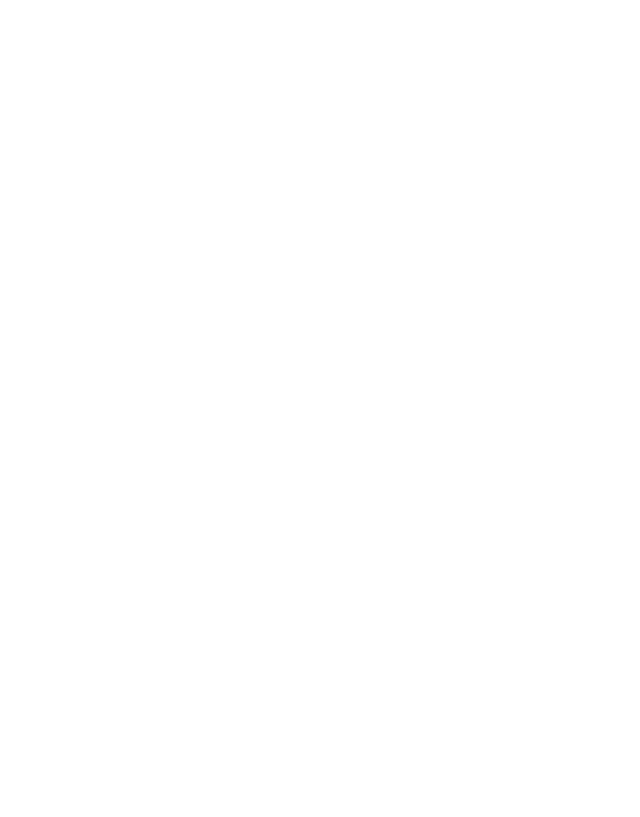
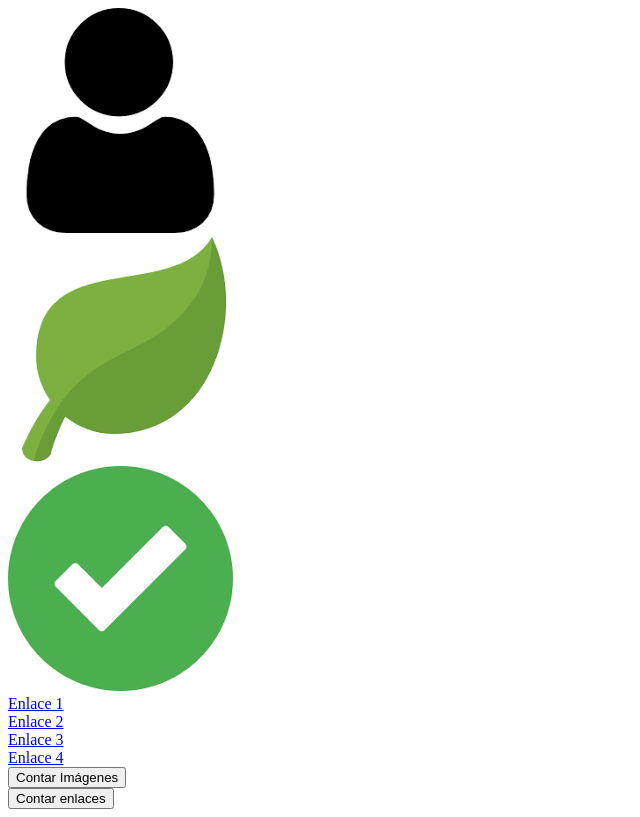
Before and after one commit to bryanStv/EntornoCliente-1, a plain HTML site: page DOM2/ejercicio4.html in a window 1280 px wide. Shown: the whole page, without its empty margins (0-640 px from the left). Drawn offline with Linux system fonts and the light colour scheme.

Commit message:
Ejercicio 4-Por finalizar

```diff
--- a/DOM2/ejercicio4.html
+++ b/DOM2/ejercicio4.html
@@ -7,6 +7,19 @@
     <title>Ejercicio 4</title>
 </head>
 <body>
+    <section id="elementos">
+        <img src="img/1.png" alt="Imágen 1"><br>
+        <img src="img/2.png" alt="Imágen 2"><br>
+        <img src="img/3.png" alt="Imágen 3"><br>
+        <a href="http://google.es">Enlace 1</a><br>
+        <a href="http://google.es">Enlace 2</a><br>
+        <a href="http://google.es">Enlace 3</a><br>
+        <a href="http://google.es">Enlace 4</a><br>
+    </section>
 
+    <section>
+        <button onclick="contar('img')">Contar Imágenes</button><br>
+        <button onclick="contar('a')">Contar enlaces</button>
+    </section>
 </body>
 </html>
--- a/DOM2/js/ej4.js
+++ b/DOM2/js/ej4.js
@@ -0,0 +1,18 @@
+function contar(tipo){
+    let imagenes = document.getElementsByTagName('img');
+    let enlaces = document.getElementsByTagName('a');
+    if(tipo == 'img'){
+        return 'Número de imagenes: '+imagenes.length();
+    }else if(tipo == 'a'){
+        return 'Número de enlaces: '+enlaces.length();
+    }else{
+        return "Error";
+    }
+}
+
+let elementos = document.getElementById('elementos');
+let parrafo = document.createElement('p');
+let texto = document.createTextNode(contar(tipo));
+parrafo.append(texto);
+
+elementos.appendChild(parrafo);
```
Also changed, not shown: DOM2/img/1.png (added), DOM2/img/2.png (added), DOM2/img/3.png (added).
